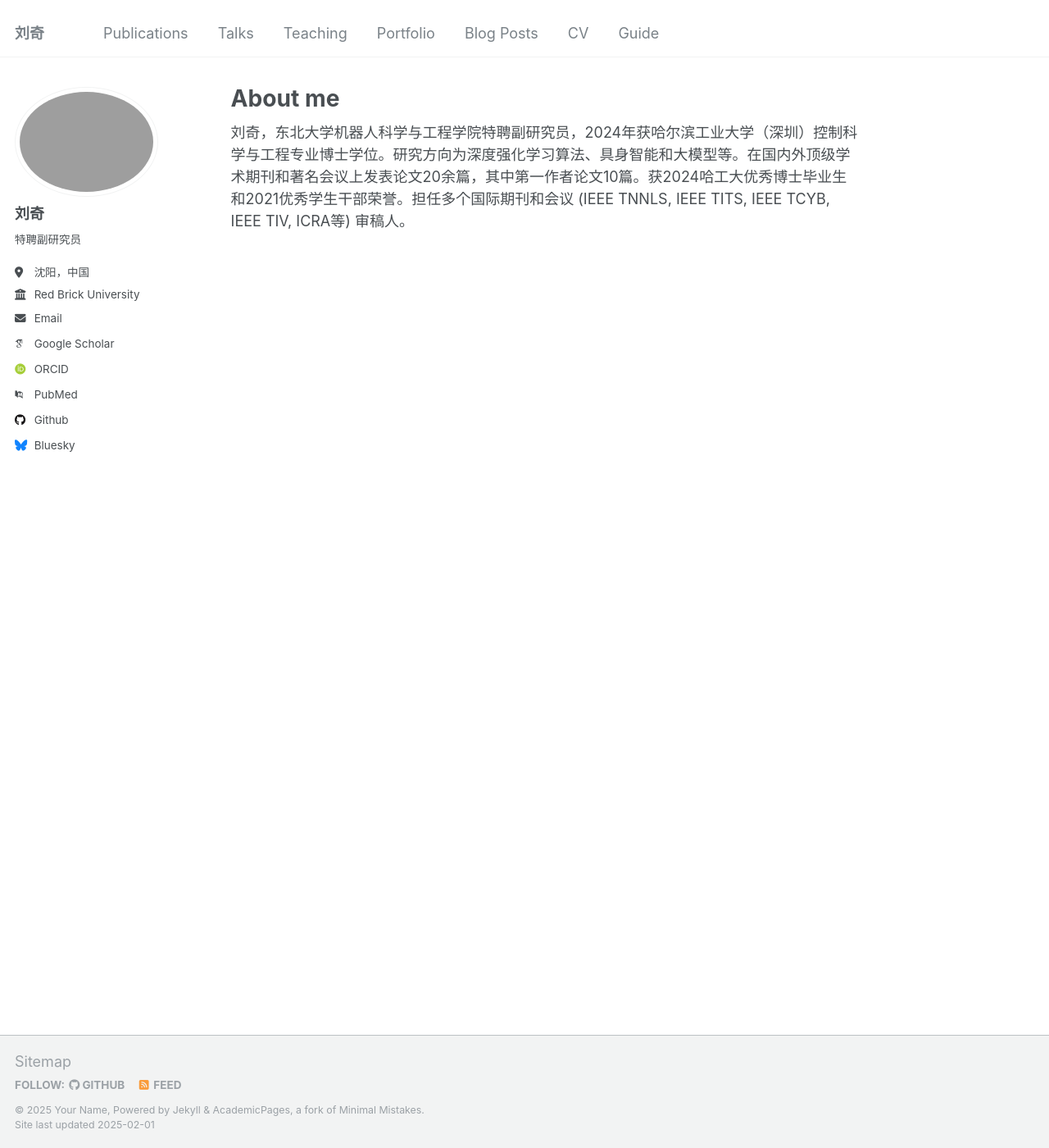
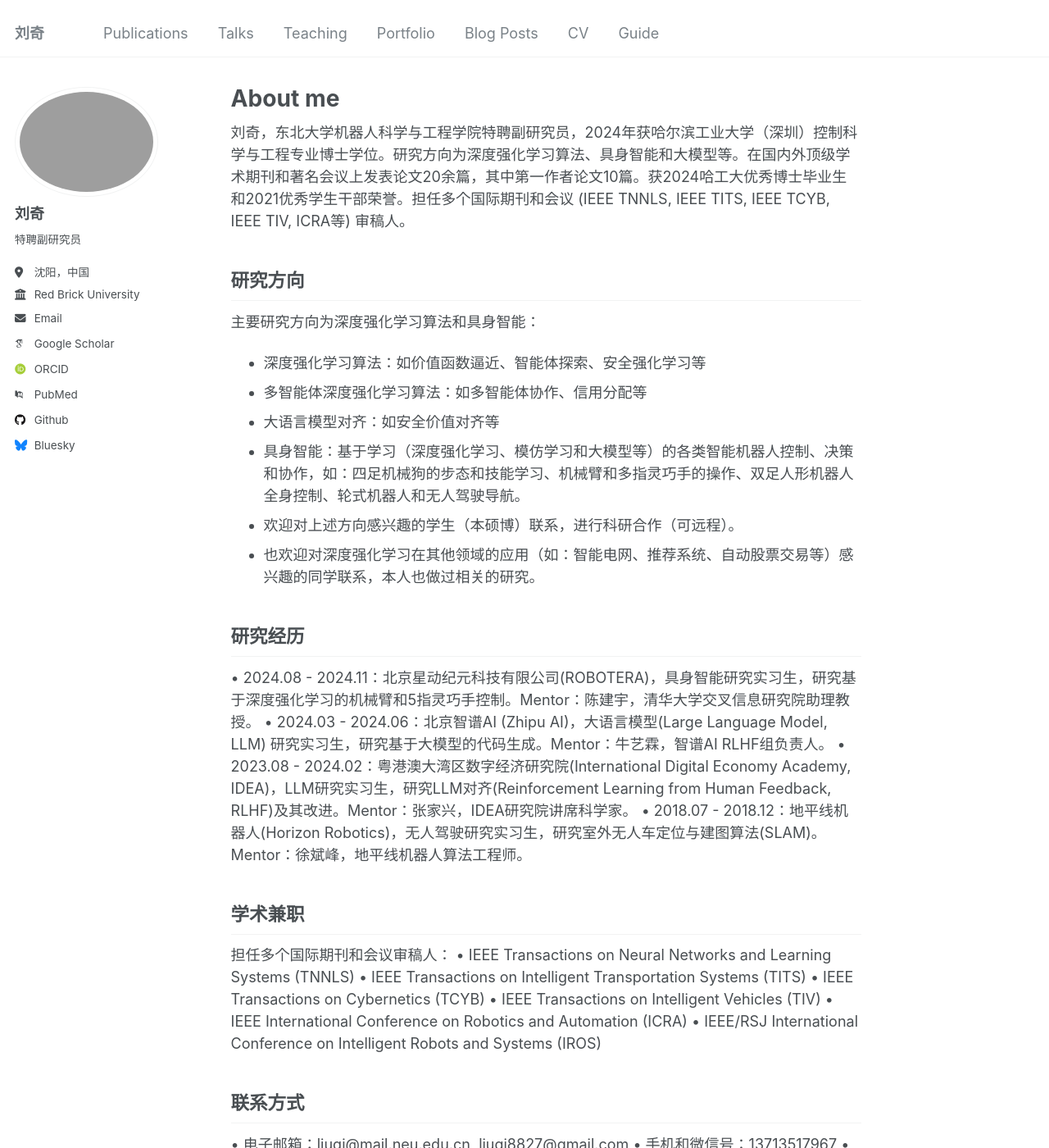
Before and after one commit to liuqi8827/liuqi8827.github.io, a Jekyll site: the page built from _pages/about.md, in a window 1280 px wide and 1400 px high. Shown: the whole window at 82% size. Built offline with Jekyll 4.4.1, drawn with Linux system fonts in a browser that asks for light colours; some web fonts are replaced; some of the changed text lies outside the part shown.

Commit message:
Update about.md

```diff
--- a/_pages/about.md
+++ b/_pages/about.md
@@ -8,3 +8,32 @@ redirect_from:
 ---
 
 刘奇，东北大学机器人科学与工程学院特聘副研究员，2024年获哈尔滨工业大学（深圳）控制科学与工程专业博士学位。研究方向为深度强化学习算法、具身智能和大模型等。在国内外顶级学术期刊和著名会议上发表论文20余篇，其中第一作者论文10篇。获2024哈工大优秀博士毕业生和2021优秀学生干部荣誉。担任多个国际期刊和会议 (IEEE TNNLS, IEEE TITS, IEEE TCYB, IEEE TIV, ICRA等) 审稿人。
+
+## 研究方向
+主要研究方向为深度强化学习算法和具身智能：
+- 深度强化学习算法：如价值函数逼近、智能体探索、安全强化学习等
+- 多智能体深度强化学习算法：如多智能体协作、信用分配等
+- 大语言模型对齐：如安全价值对齐等
+- 具身智能：基于学习（深度强化学习、模仿学习和大模型等）的各类智能机器人控制、决策和协作，如：四足机械狗的步态和技能学习、机械臂和多指灵巧手的操作、双足人形机器人全身控制、轮式机器人和无人驾驶导航。
+- 欢迎对上述方向感兴趣的学生（本硕博）联系，进行科研合作（可远程）。
+- 也欢迎对深度强化学习在其他领域的应用（如：智能电网、推荐系统、自动股票交易等）感兴趣的同学联系，本人也做过相关的研究。
+
+## 研究经历
+• 2024.08 - 2024.11：北京星动纪元科技有限公司(ROBOTERA)，具身智能研究实习生，研究基于深度强化学习的机械臂和5指灵巧手控制。Mentor：陈建宇，清华大学交叉信息研究院助理教授。
+• 2024.03 - 2024.06：北京智谱AI (Zhipu AI)，大语言模型(Large Language Model, LLM) 研究实习生，研究基于大模型的代码生成。Mentor：牛艺霖，智谱AI RLHF组负责人。
+• 2023.08 - 2024.02：粤港澳大湾区数字经济研究院(International Digital Economy Academy, IDEA)，LLM研究实习生，研究LLM对齐(Reinforcement Learning from Human Feedback, RLHF)及其改进。Mentor：张家兴，IDEA研究院讲席科学家。
+• 2018.07 - 2018.12：地平线机器人(Horizon Robotics)，无人驾驶研究实习生，研究室外无人车定位与建图算法(SLAM)。Mentor：徐斌峰，地平线机器人算法工程师。
+
+## 学术兼职
+担任多个国际期刊和会议审稿人：
+• IEEE Transactions on Neural Networks and Learning Systems (TNNLS)
+• IEEE Transactions on Intelligent Transportation Systems (TITS)
+• IEEE Transactions on Cybernetics (TCYB)
+• IEEE Transactions on Intelligent Vehicles (TIV)
+• IEEE International Conference on Robotics and Automation (ICRA)
+• IEEE/RSJ International Conference on Intelligent Robots and Systems (IROS)
+
+## 联系方式
+• 电子邮箱：liuqi@mail.neu.edu.cn, liuqi8827@gmail.com
+• 手机和微信号：13713517967
+• 办公室：东北大学（浑南校区）建筑学馆B座410室
```
